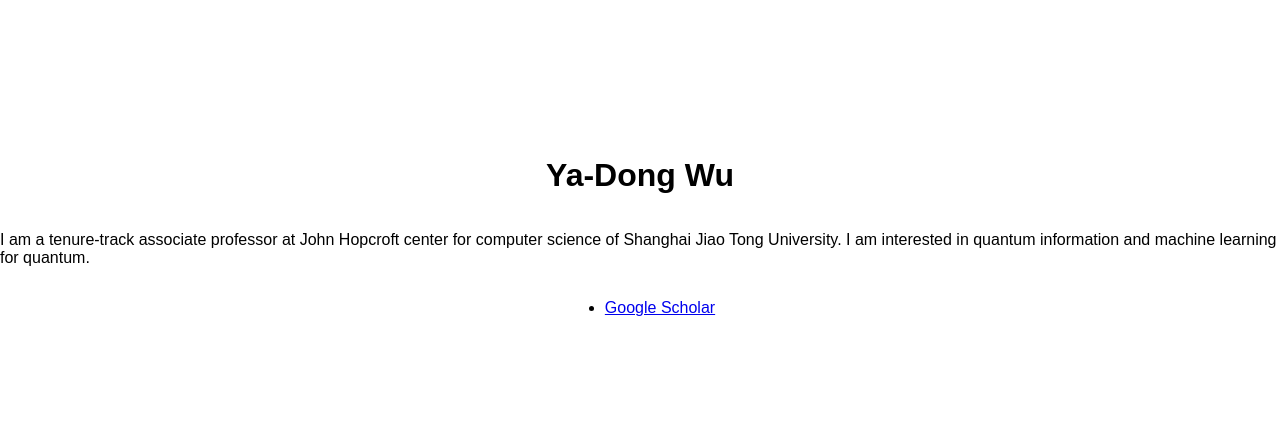
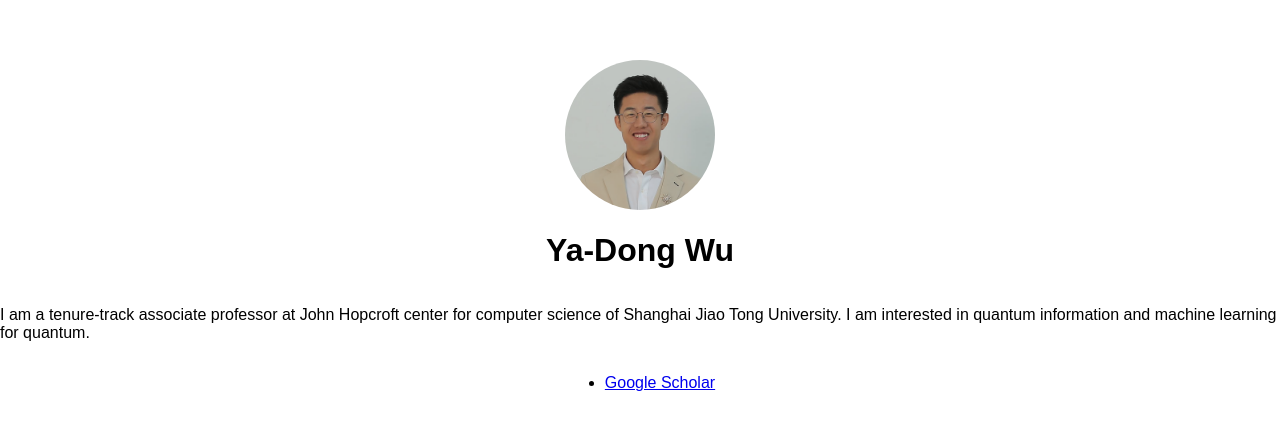
Before and after one commit to Yadong301/Yadong301.github.io, a plain HTML site: page index.html in a window 1280 px wide. Shown: the part 166-596 px from the top of the page. Drawn offline with Linux system fonts and the light colour scheme.

Commit message:
Update index.html

```diff
--- a/index.html
+++ b/index.html
@@ -23,6 +23,7 @@
     </style>
 </head>
 <body>
+    <img src="profile.png" alt="Profile Picture" style="width: 150px; border-radius: 50%;">
     <h1>Ya-Dong Wu</h1>
     <p>I am a tenure-track associate professor at John Hopcroft center for computer science of Shanghai Jiao Tong University. I am interested in quantum information and machine learning for quantum.</p>
 
```
